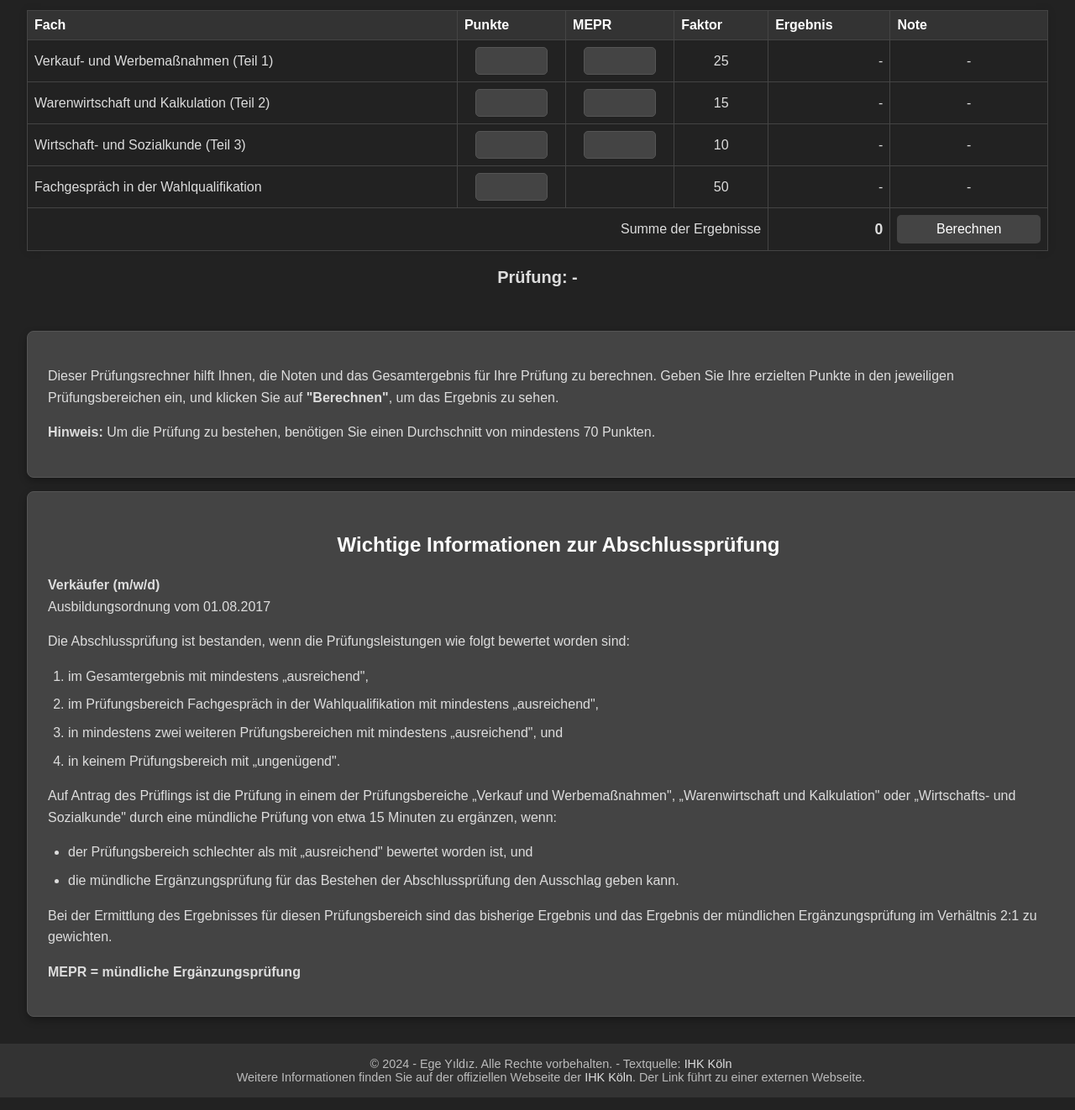
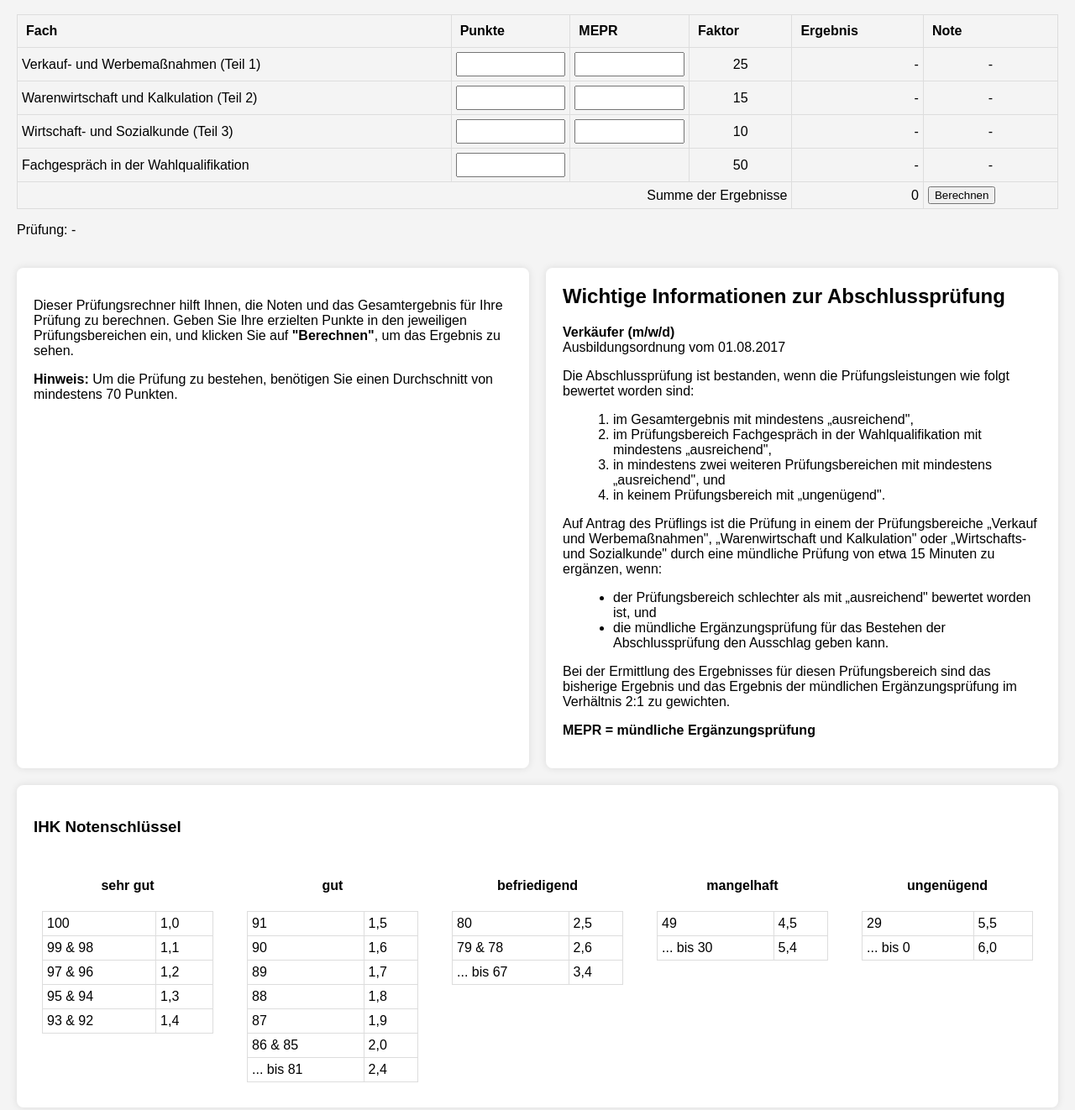
Before and after one commit to egeyildiz/pruefungsrechner_verkaeufer, a plain HTML site: page index.html in a window 1280 px wide. Shown: the part 80-1402 px from the top of the page at 84% size. Drawn offline with Linux system fonts and the light colour scheme.

Commit message:
Rechner wird geupdated und anschließend gehostet.

```diff
--- a/css/styles.css
+++ b/css/styles.css
@@ -1,184 +1,104 @@
-/* Allgemeine Stile */
+/* Allgemeine Layout-Regeln */
 body {
     font-family: Arial, sans-serif;
     margin: 0;
     padding: 0;
-    color: #ddd;
-    background-color: #222; /* Dunkler Hintergrund */
-    transition: background-color 0.3s, color 0.3s;
+    background-color: #f4f4f4;
 }
 
 header {
-    display: flex;
-    justify-content: center;
-    align-items: center;
-    padding: 1rem;
-    background-color: #444; /* Dunkleres Header-Hintergrund */
-    color: #fff;
+    background-color: #4CAF50;
+    color: white;
+    padding: 20px;
+    text-align: center;
 }
 
-header h1 {
-    flex-grow: 1;
-    text-align: center;
+h1 {
     margin: 0;
-    font-size: 1.5rem;
 }
 
-button {
-    padding: 0.5rem 1rem;
-    font-size: 1rem;
-    cursor: pointer;
-    border: none;
-    border-radius: 5px;
-    background-color: #555; /* Dunkler Button-Hintergrund */
-    color: #fff;
-    transition: background-color 0.3s, color 0.3s;
+main {
+    padding: 20px;
 }
 
-button:hover {
-    background-color: #777; /* Leicht hellere Farbe bei Hover */
+/* Flexbox-Layout für den Hauptinhalt */
+#main-content-wrapper {
+    display: flex;
+    flex-direction: column;
+    gap: 20px;
 }
 
-/* Container für Tabelle und Info-Box */
-#main-content-wrapper {
-    display: flex;
-    flex-direction: column; /* Stellt sicher, dass die Info-Boxen unter der Tabelle erscheinen */
-    gap: 2rem; /* Abstand zwischen Tabelle und Info-Boxen */
-    margin: 2rem;
+/* Tabellen- und Eingabefelder */
+table {
+    width: 100%;
+    border-collapse: collapse;
 }
 
-#calculator-wrapper {
+th, td {
+    padding: 10px;
+    text-align: left;
+    border: 1px solid #ddd;
+}
+
+input {
     width: 100%;
+    padding: 5px;
+    box-sizing: border-box;
+}
+
+/* Info- und Regelbox */
+#info-rules-wrapper {
+    display: flex;
+    gap: 20px;
+}
+
+#info-box, #rules-box {
+    background-color: white;
+    padding: 20px;
+    border-radius: 8px;
+    box-shadow: 0 0 10px rgba(0, 0, 0, 0.1);
+    width: 48%;
+}
+
+#rules-box h2 {
+    margin-top: 0;
+}
+
+#rules-box ol, #rules-box ul {
+    margin-left: 20px;
+}
+
+/* Notenschlüssel-Box */
+#noten-tabelle-container {
+    background-color: white;
+    padding: 20px;
+    border-radius: 8px;
+    box-shadow: 0 0 10px rgba(0, 0, 0, 0.1);
+}
+
+.noten-bereiche {
+    display: flex;
+    justify-content: space-between;
+    gap: 20px;
+}
+
+.noten-spalte {
+    flex: 1;
+    padding: 10px;
+}
+
+.noten-spalte h4 {
+    text-align: center;
 }
 
 table {
     width: 100%;
     border-collapse: collapse;
-    box-shadow: 0 0 10px rgba(0, 0, 0, 0.1);
 }
 
-th, td {
-    border: 1px solid #444; /* Dunkler Rand */
-    padding: 0.5rem;
+td {
+    padding: 5px;
     text-align: left;
-}
-
-th {
-    background-color: #333; /* Dunkleres Hintergrund für Tabellenkopf */
-    color: #fff;
-}
-
-td input {
-    width: 60%;
-    margin: 0 auto;
-    display: block;
-    padding: 0.5rem;
-    border: 1px solid #555; /* Dunkler Rand */
-    border-radius: 5px;
-    background-color: #444; /* Dunkler Hintergrund für Input-Felder */
-    color: #ddd; /* Helle Schriftfarbe */
-}
-
-/* Entfernt die Pfeile in den number-input-Feldern */
-input[type="number"]::-webkit-inner-spin-button,
-input[type="number"]::-webkit-outer-spin-button {
-    -webkit-appearance: none;
-    margin: 0;
-}
-
-/* Button in der Tabellenzelle */
-#berechnen-btn {
-    width: 100%;
-    padding: 0.5rem;
-    font-size: 1rem;
-    cursor: pointer;
-    border: none;
-    border-radius: 5px;
-    background-color: #444;
-    color: #fff;
-    transition: background-color 0.3s;
-}
-
-#berechnen-btn:hover {
-    background-color: #666;
-}
-
-/* Ergebnis */
-#ergebnis-container {
-    text-align: center;
-    margin: 1rem 0;
-}
-
-#ergebnis {
-    font-size: 1.25rem;
-    font-weight: bold;
-}
-
-.erfolg {
-    color: #4caf50; /* Grüner Text für Erfolg */
-    font-weight: bold;
-}
-
-.nicht-erfolg {
-    color: #f44336; /* Roter Text für Misserfolg */
-    font-weight: bold;
-}
-
-#summe-ergebnisse {
-    font-weight: bold;
-    font-size: 1.1rem;
-    color: #ddd;
-}
-
-/* Info-Boxen */
-#info-rules-wrapper {
-    width: 100%;
-    display: flex;
-    flex-direction: column;
-    gap: 1rem; /* Abstand zwischen den Boxen */
-}
-
-#info-box, #rules-box {
-    width: 100%;
-    padding: 1.5rem;
-    background-color: #444;
-    color: #ddd;
-    border: 1px solid #555;
-    border-radius: 8px;
-    box-shadow: 0 4px 10px rgba(0, 0, 0, 0.3);
-    font-size: 1rem;
-    line-height: 1.6;
-}
-
-/* Überschrift in der Regeln-Box */
-#rules-box h2 {
-    color: #fff;
-    text-align: center;
-    margin-bottom: 1rem;
-    font-size: 1.5rem;
-}
-
-/* Listenstile */
-#rules-box ol {
-    padding-left: 1.5rem;
-    margin: 1rem 0;
-    list-style-type: decimal;
-}
-
-#rules-box ul {
-    padding-left: 1.5rem;
-    margin: 1rem 0;
-    list-style-type: disc;
-}
-
-#rules-box li {
-    margin: 0.5rem 0;
-}
-
-@media (max-width: 768px) {
-    #main-content-wrapper {
-        gap: 1rem;
-    }
 }
 
 footer {
--- a/index.html
+++ b/index.html
@@ -73,6 +73,7 @@
                     <p id="ergebnis">Prüfung: -</p>
                 </div>
             </div>
+
             <!-- Info- und Regelbox -->
             <div id="info-rules-wrapper">
                 <div id="info-box">
@@ -113,11 +114,70 @@
                     <p><strong>MEPR = mündliche Ergänzungsprüfung</strong></p>
                 </div>
             </div>
+
+            <!-- Notenschlüssel -->
+            <div id="noten-tabelle-container">
+                <h3>IHK Notenschlüssel</h3>
+                <div class="noten-bereiche">
+                    <div class="noten-spalte sehr-gut">
+                        <h4>sehr gut</h4>
+                        <table>
+                            <tbody>
+                                <tr><td>100</td><td>1,0</td></tr>
+                                <tr><td>99 & 98</td><td>1,1</td></tr>
+                                <tr><td>97 & 96</td><td>1,2</td></tr>
+                                <tr><td>95 & 94</td><td>1,3</td></tr>
+                                <tr><td>93 & 92</td><td>1,4</td></tr>
+                            </tbody>
+                        </table>
+                    </div>
+                    <div class="noten-spalte gut">
+                        <h4>gut</h4>
+                        <table>
+                            <tbody>
+                                <tr><td>91</td><td>1,5</td></tr>
+                                <tr><td>90</td><td>1,6</td></tr>
+                                <tr><td>89</td><td>1,7</td></tr>
+                                <tr><td>88</td><td>1,8</td></tr>
+                                <tr><td>87</td><td>1,9</td></tr>
+                                <tr><td>86 & 85</td><td>2,0</td></tr>
+                                <tr><td>... bis 81</td><td>2,4</td></tr>
+                            </tbody>
+                        </table>
+                    </div>
+                    <div class="noten-spalte befriedigend">
+                        <h4>befriedigend</h4>
+                        <table>
+                            <tbody>
+                                <tr><td>80</td><td>2,5</td></tr>
+                                <tr><td>79 & 78</td><td>2,6</td></tr>
+                                <tr><td>... bis 67</td><td>3,4</td></tr>
+                            </tbody>
+                        </table>
+                    </div>
+                    <div class="noten-spalte mangelhaft">
+                        <h4>mangelhaft</h4>
+                        <table>
+                            <tbody>
+                                <tr><td>49</td><td>4,5</td></tr>
+                                <tr><td>... bis 30</td><td>5,4</td></tr>
+                            </tbody>
+                        </table>
+                    </div>
+                    <div class="noten-spalte ungenuegend">
+                        <h4>ungenügend</h4>
+                        <table>
+                            <tbody>
+                                <tr><td>29</td><td>5,5</td></tr>
+                                <tr><td>... bis 0</td><td>6,0</td></tr>
+                            </tbody>
+                        </table>
+                    </div>
+                </div>
+            </div>
         </div>
     </main>
 
-    <script src="./js/script.js"></script>
-</body>
     <footer>
         <p>&#169; 2024 - Ege Yıldız. Alle Rechte vorbehalten. - Textquelle: <a href="https://www.ihk.de/koeln/" target="_blank">IHK Köln</a></p>
         <p>
@@ -126,4 +186,7 @@
             Der Link führt zu einer externen Webseite.
         </p>
     </footer>
+
+    <script src="./js/script.js"></script>
+</body>
 </html>
```
Also changed, not shown: 1 other file. Lines whose indentation alone changed are shown as unchanged.
